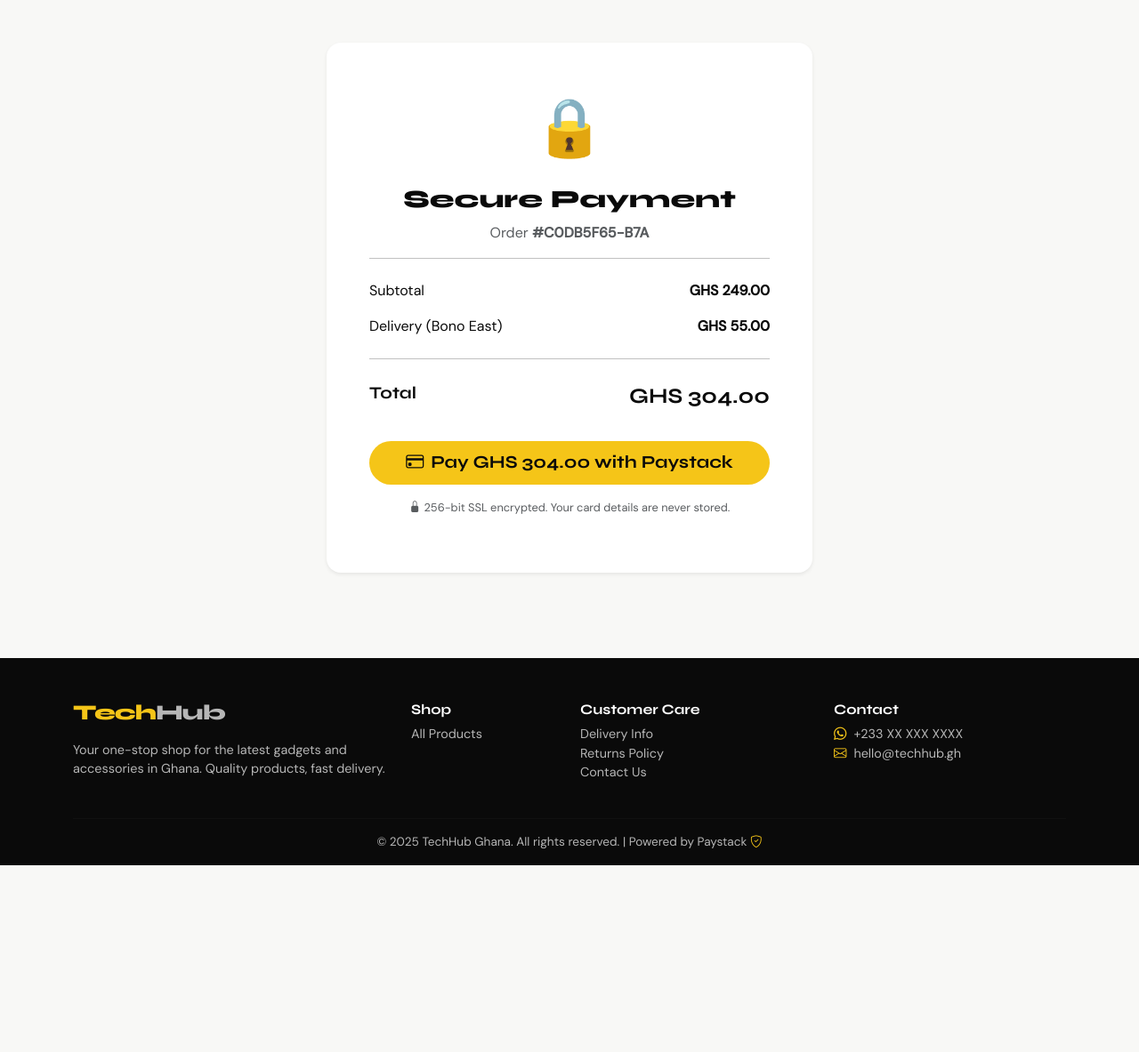
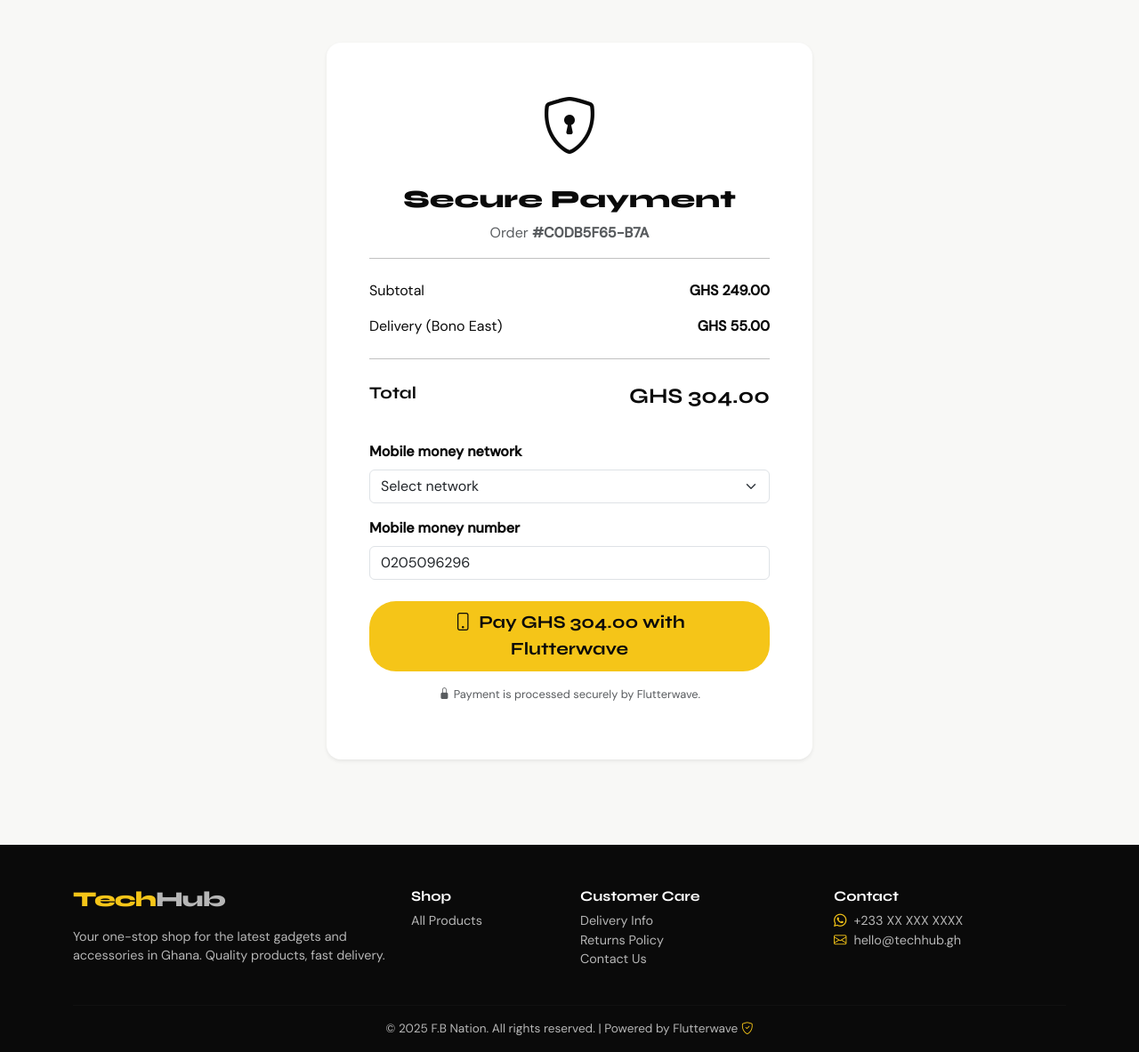
Before and after one commit to Linkindadaba/gadget-store, a Django app: page /payments/initiate/1/ in a window 1280 px wide. Shown: the part 78-1261 px from the top of the page at 89% size. Before the commit the page ends 1051 px from the top, so only its background shows below. Run offline with Django 5.2, Linux system fonts and the light colour scheme; data comes from the database, SQL or seed files in the repository; some libraries are stand-ins or nearby versions.

Commit message:
Integrate Flutterwave sandbox payments

```diff
--- a/gadget_store/payments/models.py
+++ b/gadget_store/payments/models.py
@@ -12,6 +12,7 @@ class Payment(models.Model):
 
     order = models.OneToOneField(Order, on_delete=models.CASCADE, related_name='payment')
     reference = models.CharField(max_length=100, unique=True)
+    gateway_transaction_id = models.CharField(max_length=100, blank=True)
     amount = models.DecimalField(max_digits=10, decimal_places=2)
     status = models.CharField(max_length=20, choices=STATUS_CHOICES, default='pending')
     gateway_response = models.TextField(blank=True)
--- a/gadget_store/payments/urls.py
+++ b/gadget_store/payments/urls.py
@@ -6,5 +6,5 @@ app_name = 'payments'
 urlpatterns = [
     path('initiate/<int:order_id>/', views.initiate_payment, name='initiate'),
     path('verify/<str:reference>/', views.verify_payment, name='verify'),
-    path('webhook/', views.paystack_webhook, name='webhook'),
+    path('webhook/', views.flutterwave_webhook, name='webhook'),
 ]
--- a/gadget_store/payments/views.py
+++ b/gadget_store/payments/views.py
@@ -1,87 +1,239 @@
+import json
 import uuid
+from decimal import Decimal
+
 import requests
-import json
-from django.shortcuts import render, redirect, get_object_or_404
-from django.http import JsonResponse, HttpResponse
+from django.conf import settings
+from django.contrib import messages
+from django.http import HttpResponse
+from django.shortcuts import get_object_or_404, redirect, render
+from django.urls import reverse
+from django.utils import timezone
 from django.views.decorators.csrf import csrf_exempt
-from django.views.decorators.http import require_POST
-from django.conf import settings
-from django.utils import timezone
+from django.views.decorators.http import require_http_methods
+
 from orders.models import Order
 from .models import Payment
 
 
+MOBILE_MONEY_NETWORKS = [
+    ('MTN', 'MTN Mobile Money'),
+    ('VODAFONE', 'Telecel Cash'),
+    ('AIRTELTIGO', 'AirtelTigo Money'),
+]
+
+
+class FlutterwaveError(Exception):
+    pass
+
+
+def _flutterwave_headers(token, trace_id=None, idempotency_key=None):
+    headers = {
+        'Authorization': f'Bearer {token}',
+        'Content-Type': 'application/json',
+        'X-Trace-Id': trace_id or str(uuid.uuid4()),
+    }
+    if idempotency_key:
+        headers['X-Idempotency-Key'] = idempotency_key
+    return headers
+
+
+def _get_flutterwave_token():
+    if not settings.FLUTTERWAVE_CLIENT_ID or not settings.FLUTTERWAVE_CLIENT_SECRET:
+        raise FlutterwaveError('Flutterwave credentials are not configured.')
+
+    response = requests.post(
+        settings.FLUTTERWAVE_AUTH_URL,
+        data={
+            'client_id': settings.FLUTTERWAVE_CLIENT_ID,
+            'client_secret': settings.FLUTTERWAVE_CLIENT_SECRET,
+            'grant_type': 'client_credentials',
+        },
+        headers={'Content-Type': 'application/x-www-form-urlencoded'},
+        timeout=15,
+    )
+    data = response.json()
+    token = data.get('access_token')
+    if response.status_code >= 400 or not token:
+        raise FlutterwaveError(data.get('error_description') or data.get('message') or 'Unable to authenticate with Flutterwave.')
+    return token
+
+
+def _payment_amount_matches(received_amount, expected_amount):
+    try:
+        return Decimal(str(received_amount)).quantize(Decimal('0.01')) == expected_amount.quantize(Decimal('0.01'))
+    except Exception:
+        return False
+
+
+def _mark_payment_from_charge(payment, charge):
+    payment.gateway_response = json.dumps(charge)
+    payment.gateway_transaction_id = charge.get('id') or payment.gateway_transaction_id
+
+    if (
+        charge.get('reference') == payment.reference
+        and charge.get('status') == 'succeeded'
+        and charge.get('currency') == settings.FLUTTERWAVE_CURRENCY
+        and _payment_amount_matches(charge.get('amount'), payment.amount)
+    ):
+        payment.status = 'success'
+        payment.paid_at = timezone.now()
+        payment.save()
+
+        order = payment.order
+        order.status = 'paid'
+        order.save()
+        return True
+
+    payment.status = 'failed' if charge.get('status') in ['failed', 'cancelled'] else 'pending'
+    payment.save()
+    return False
+
+
+def _create_mobile_money_charge(request, order, payment, network, phone_number):
+    token = _get_flutterwave_token()
+    callback_url = request.build_absolute_uri(reverse('payments:verify', args=[payment.reference]))
+    payload = {
+        'amount': str(order.total),
+        'currency': settings.FLUTTERWAVE_CURRENCY,
+        'reference': payment.reference,
+        'redirect_url': callback_url,
+        'customer': {
+            'address': {
+                'country': 'GH',
+                'city': order.city,
+                'state': order.region,
+                'line1': order.address,
+            },
+            'email': order.email,
+            'name': {
+                'first': order.first_name,
+                'last': order.last_name,
+            },
+            'phone': {
+                'country_code': '233',
+                'number': order.phone.lstrip('+').removeprefix('233'),
+            },
+        },
+        'payment_method': {
+            'type': 'mobile_money',
+            'mobile_money': {
+                'country_code': '233',
+                'network': network,
+                'phone_number': phone_number.lstrip('+').removeprefix('233'),
+            },
+        },
+        'meta': {
+            'order_number': order.order_number,
+        },
+    }
+    response = requests.post(
+        f'{settings.FLUTTERWAVE_BASE_URL.rstrip("/")}/orchestration/direct-charges',
+        json=payload,
+        headers=_flutterwave_headers(token, idempotency_key=f'charge-{payment.reference}'),
+        timeout=20,
+    )
+    data = response.json()
+    if response.status_code >= 400 or data.get('status') != 'success':
+        raise FlutterwaveError(data.get('message') or 'Flutterwave could not start this payment.')
+
+    charge = data.get('data') or {}
+    payment.gateway_transaction_id = charge.get('id', '')
+    payment.gateway_response = json.dumps(charge)
+    payment.status = 'pending'
+    payment.save()
+    return charge
+
+
+@require_http_methods(['GET', 'POST'])
 def initiate_payment(request, order_id):
     order = get_object_or_404(Order, id=order_id)
-
-    # Create payment reference
     reference = f"GS-{order.order_number}-{uuid.uuid4().hex[:6].upper()}"
-
     payment, created = Payment.objects.get_or_create(
         order=order,
         defaults={
             'reference': reference,
             'amount': order.total,
-        }
+        },
     )
+    if not created and payment.status != 'success':
+        payment.amount = order.total
+        payment.save(update_fields=['amount'])
 
     context = {
         'order': order,
         'payment': payment,
-        'paystack_public_key': settings.PAYSTACK_PUBLIC_KEY,
-        'amount_kobo': int(order.total * 100),  # Paystack uses pesewas/kobo
+        'networks': MOBILE_MONEY_NETWORKS,
+        'currency': settings.FLUTTERWAVE_CURRENCY,
     }
+
+    if request.method == 'POST':
+        network = request.POST.get('network', '').strip()
+        phone_number = request.POST.get('phone_number', '').strip()
+        if network not in dict(MOBILE_MONEY_NETWORKS) or not phone_number:
+            messages.error(request, 'Choose a mobile money network and enter the payment phone number.')
+            return render(request, 'payments/initiate.html', context)
+
+        try:
+            charge = _create_mobile_money_charge(request, order, payment, network, phone_number)
+            next_action = charge.get('next_action') or {}
+            if next_action.get('type') == 'redirect_url':
+                redirect_url = (next_action.get('redirect_url') or {}).get('url')
+                if redirect_url:
+                    return redirect(redirect_url)
+
+            instruction = (next_action.get('payment_instruction') or {}).get('note')
+            if instruction:
+                context['payment_instruction'] = instruction
+            else:
+                messages.info(request, 'Payment started. Approve the prompt on your phone, then verify the payment.')
+            return render(request, 'payments/initiate.html', context)
+        except Exception as exc:
+            messages.error(request, str(exc))
+
     return render(request, 'payments/initiate.html', context)
 
 
-@csrf_exempt
 def verify_payment(request, reference):
     payment = get_object_or_404(Payment, reference=reference)
-
-    # Verify with Paystack API
-    headers = {'Authorization': f'Bearer {settings.PAYSTACK_SECRET_KEY}'}
-    url = f'https://api.paystack.co/transaction/verify/{reference}'
+    if not payment.gateway_transaction_id:
+        messages.error(request, 'No Flutterwave charge ID is available for this payment yet.')
+        return render(request, 'payments/failed.html', {'order': payment.order})
 
     try:
-        response = requests.get(url, headers=headers, timeout=10)
+        token = _get_flutterwave_token()
+        response = requests.get(
+            f'{settings.FLUTTERWAVE_BASE_URL.rstrip("/")}/charges/{payment.gateway_transaction_id}',
+            headers=_flutterwave_headers(token),
+            timeout=15,
+        )
         data = response.json()
+        charge = data.get('data') or {}
 
-        if data.get('status') and data['data']['status'] == 'success':
-            payment.status = 'success'
-            payment.paid_at = timezone.now()
-            payment.gateway_response = json.dumps(data['data'])
-            payment.save()
+        if response.status_code < 400 and data.get('status') == 'success' and _mark_payment_from_charge(payment, charge):
+            return redirect('orders:confirmation', order_number=payment.order.order_number)
 
-            order = payment.order
-            order.status = 'paid'
-            order.save()
-
-            return redirect('orders:confirmation', order_number=order.order_number)
-        else:
-            payment.status = 'failed'
-            payment.gateway_response = json.dumps(data)
-            payment.save()
-            return render(request, 'payments/failed.html', {'order': payment.order})
-    except Exception as e:
-        return render(request, 'payments/failed.html', {'order': payment.order, 'error': str(e)})
+        messages.error(request, 'Flutterwave has not confirmed this payment yet. Please try again after approving it.')
+        return render(request, 'payments/failed.html', {'order': payment.order})
+    except Exception as exc:
+        return render(request, 'payments/failed.html', {'order': payment.order, 'error': str(exc)})
 
 
 @csrf_exempt
-def paystack_webhook(request):
-    """Handle Paystack webhook events"""
+def flutterwave_webhook(request):
+    """Handle Flutterwave charge webhook events."""
     if request.method == 'POST':
-        payload = json.loads(request.body)
-        event = payload.get('event')
+        try:
+            payload = json.loads(request.body)
+        except json.JSONDecodeError:
+            return HttpResponse(status=400)
 
-        if event == 'charge.success':
-            reference = payload['data']['reference']
+        if payload.get('type') == 'charge.completed':
+            charge = payload.get('data') or {}
+            reference = charge.get('reference')
             try:
                 payment = Payment.objects.get(reference=reference)
-                payment.status = 'success'
-                payment.paid_at = timezone.now()
-                payment.save()
-                payment.order.status = 'paid'
-                payment.order.save()
+                _mark_payment_from_charge(payment, charge)
             except Payment.DoesNotExist:
                 pass
 
--- a/gadget_store/templates/base.html
+++ b/gadget_store/templates/base.html
@@ -151,7 +151,7 @@
     </div>
     <hr style="border-color:rgba(255,255,255,0.1)" class="mt-4">
     <div class="text-center" style="font-size:0.85rem">
-      <p class="mb-0">&copy; 2025 TechHub Ghana. All rights reserved. | Powered by Paystack <i class="bi bi-shield-check text-accent"></i></p>
+      <p class="mb-0">&copy; 2025 F.B Nation. All rights reserved. | Powered by Flutterwave <i class="bi bi-shield-check text-accent"></i></p>
     </div>
   </div>
 </footer>
--- a/gadget_store/templates/orders/checkout.html
+++ b/gadget_store/templates/orders/checkout.html
@@ -52,7 +52,7 @@
         <hr>
         <div class="d-flex justify-content-between"><strong>Total</strong><strong id="summary-total" style="font-family:'Syne',sans-serif;font-size:1.3rem">GHS {{ subtotal }}</strong></div>
         <div class="mt-3 p-3 rounded-xl" style="background:#f8ffe8;border:1px solid #c3e6cb">
-          <small><i class="bi bi-shield-check text-success me-1"></i>Your payment is secured by Paystack</small>
+          <small><i class="bi bi-shield-check text-success me-1"></i>Your payment is secured by Flutterwave</small>
         </div>
       </div>
     </div>
--- a/gadget_store/templates/payments/initiate.html
+++ b/gadget_store/templates/payments/initiate.html
@@ -1,50 +1,73 @@
 {% extends 'base.html' %}
-{% block title %}Payment - TechHub Ghana{% endblock %}
+{% block title %}Payment - F.B Nation{% endblock %}
 {% block content %}
 <div class="container py-5">
   <div class="row justify-content-center">
     <div class="col-lg-6">
-      <div class="bg-white rounded-xl p-5 shadow-sm text-center">
-        <div style="font-size:4rem;margin-bottom:1rem">🔒</div>
-        <h3 style="font-family:'Syne',sans-serif;font-weight:800">Secure Payment</h3>
-        <p class="text-muted">Order <strong>#{{ order.order_number }}</strong></p>
+      <div class="bg-white rounded-xl p-5 shadow-sm">
+        <div class="text-center">
+          <div style="font-size:4rem;margin-bottom:1rem"><i class="bi bi-shield-lock"></i></div>
+          <h3 style="font-family:'Syne',sans-serif;font-weight:800">Secure Payment</h3>
+          <p class="text-muted">Order <strong>#{{ order.order_number }}</strong></p>
+        </div>
         <hr>
-        <div class="d-flex justify-content-between py-2"><span>Subtotal</span><strong>GHS {{ order.subtotal }}</strong></div>
-        <div class="d-flex justify-content-between py-2"><span>Delivery ({{ order.region }})</span><strong>GHS {{ order.delivery_fee }}</strong></div>
+        <div class="d-flex justify-content-between py-2"><span>Subtotal</span><strong>{{ currency }} {{ order.subtotal }}</strong></div>
+        <div class="d-flex justify-content-between py-2"><span>Delivery ({{ order.region }})</span><strong>{{ currency }} {{ order.delivery_fee }}</strong></div>
         <hr>
         <div class="d-flex justify-content-between py-2 mb-4">
           <strong style="font-family:'Syne',sans-serif;font-size:1.2rem">Total</strong>
-          <strong style="font-family:'Syne',sans-serif;font-size:1.5rem;color:#0a0a0a">GHS {{ order.total }}</strong>
+          <strong style="font-family:'Syne',sans-serif;font-size:1.5rem;color:#0a0a0a">{{ currency }} {{ order.total }}</strong>
         </div>
-        <button onclick="payWithPaystack()" class="btn btn-primary-custom btn-lg w-100">
-          <i class="bi bi-credit-card me-2"></i>Pay GHS {{ order.total }} with Paystack
-        </button>
-        <p class="text-muted mt-3" style="font-size:0.8rem"><i class="bi bi-lock-fill me-1"></i>256-bit SSL encrypted. Your card details are never stored.</p>
+
+        {% if payment_instruction %}
+          <div class="alert alert-info">
+            {{ payment_instruction }}
+          </div>
+        {% endif %}
+
+        {% if payment.status == 'success' %}
+          <a href="{% url 'orders:confirmation' order.order_number %}" class="btn btn-primary-custom btn-lg w-100">
+            View Confirmation
+          </a>
+        {% else %}
+          <form method="post" class="mb-3">
+            {% csrf_token %}
+            <label class="form-label fw-semibold" for="network">Mobile money network</label>
+            <select class="form-select mb-3" id="network" name="network" required>
+              <option value="">Select network</option>
+              {% for value, label in networks %}
+                <option value="{{ value }}">{{ label }}</option>
+              {% endfor %}
+            </select>
+
+            <label class="form-label fw-semibold" for="phone_number">Mobile money number</label>
+            <input
+              class="form-control mb-4"
+              id="phone_number"
+              name="phone_number"
+              type="tel"
+              value="{{ order.phone }}"
+              placeholder="0241234567"
+              required
+            >
+
+            <button type="submit" class="btn btn-primary-custom btn-lg w-100">
+              <i class="bi bi-phone me-2"></i>Pay {{ currency }} {{ order.total }} with Flutterwave
+            </button>
+          </form>
+
+          {% if payment.gateway_transaction_id %}
+            <a href="{% url 'payments:verify' payment.reference %}" class="btn btn-outline-dark w-100 rounded-pill fw-semibold">
+              I have approved the payment
+            </a>
+          {% endif %}
+        {% endif %}
+
+        <p class="text-muted mt-3 text-center" style="font-size:0.8rem">
+          <i class="bi bi-lock-fill me-1"></i>Payment is processed securely by Flutterwave.
+        </p>
       </div>
     </div>
   </div>
 </div>
-<script src="https://js.paystack.co/v1/inline.js"></script>
-<script>
-function payWithPaystack() {
-  var handler = PaystackPop.setup({
-    key: '{{ paystack_public_key }}',
-    email: '{{ order.email }}',
-    amount: {{ amount_kobo }},
-    currency: 'GHS',
-    ref: '{{ payment.reference }}',
-    metadata: {
-      order_number: '{{ order.order_number }}',
-      customer_name: '{{ order.full_name }}'
-    },
-    callback: function(response) {
-      window.location.href = '/payments/verify/' + response.reference + '/';
-    },
-    onClose: function() {
-      alert('Payment window closed. Your order is saved - you can complete payment later.');
-    }
-  });
-  handler.openIframe();
-}
-</script>
 {% endblock %}
```
Also changed, not shown: gadget_store/gadget_store/settings.py (+11 -4 lines), gadget_store/README.md, gadget_store/payments/migrations/0002_payment_gateway_transaction_id.py (added), 1 other file.
